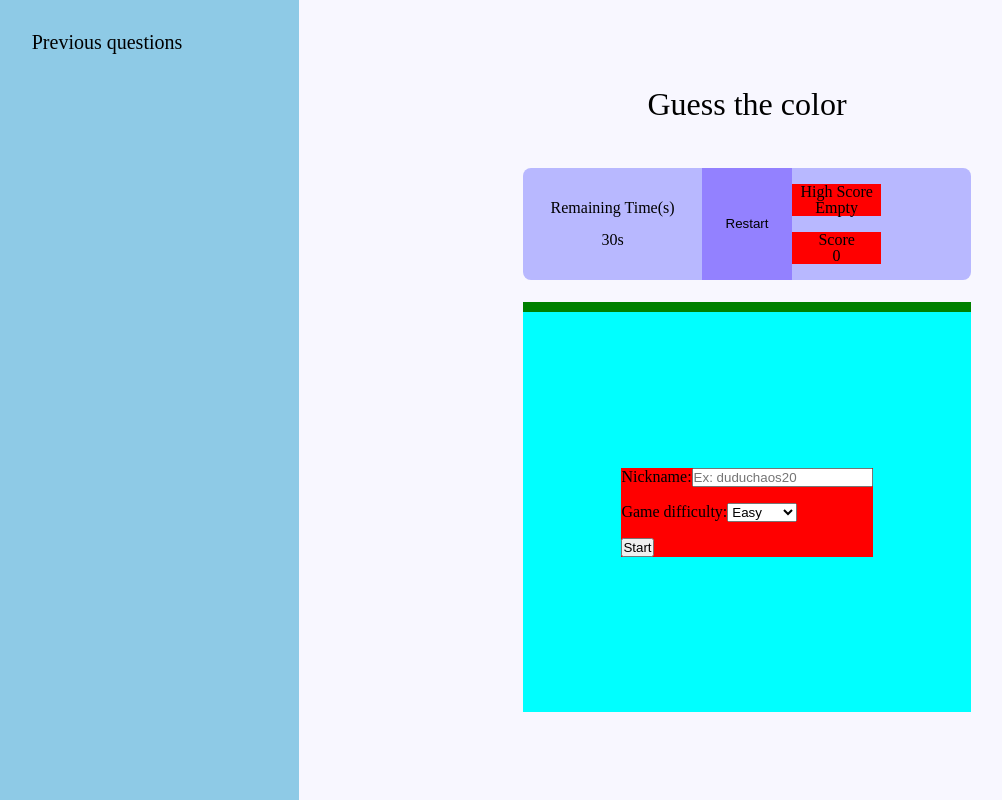
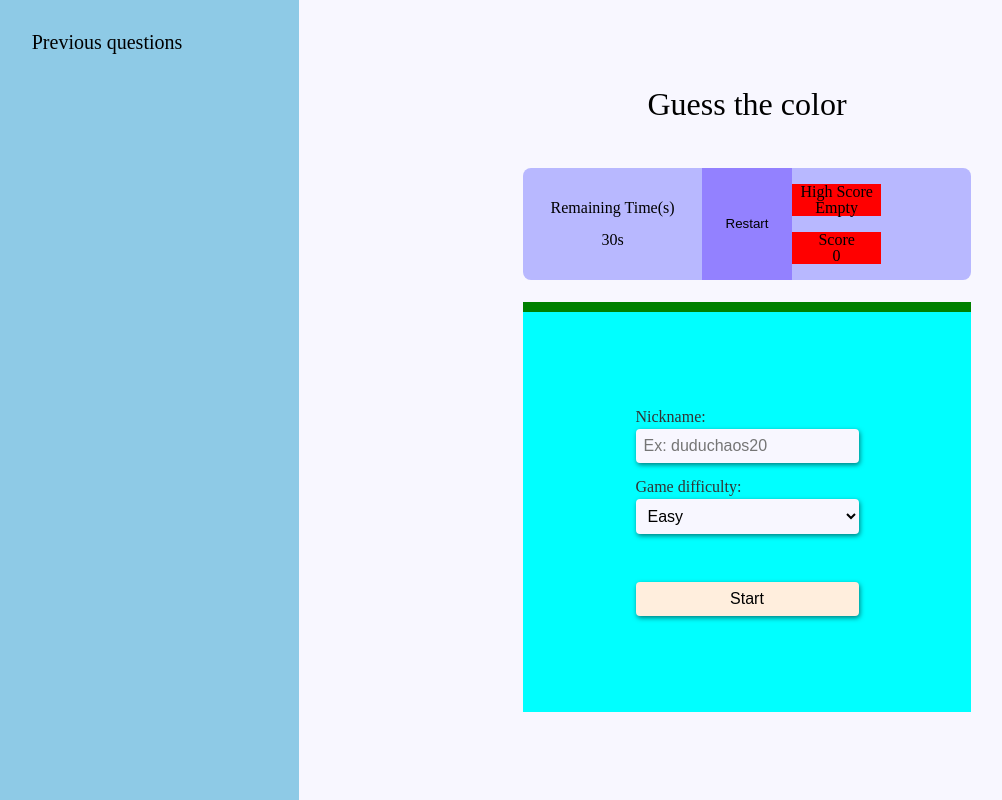
Before and after one commit to LuisEduardo20/Guess_The_Color, a React (Create React App) app: page / in a window 1280 px wide. Shown: the whole page, without its empty margins (85-1087 px from the left). Built offline with nearby package versions, Linux system fonts and the light colour scheme.

Commit message:
style: components style

```diff
--- a/src/screens/BeforeStart/index.jsx
+++ b/src/screens/BeforeStart/index.jsx
@@ -25,7 +25,7 @@ const BeforeStart = () => {
         <label htmlFor='game-difficulty'>Game difficulty:</label>
         <select
           id='game-difficulty'
-          defaultValue='easy-mode'
+          defaultValue={"easy-mode"}
           onChange={(e) => {
             setGameDifficulty(e.target.value);
           }}
--- a/src/screens/BeforeStart/styles.scss
+++ b/src/screens/BeforeStart/styles.scss
@@ -1,7 +1,45 @@
 .pre-game-form {
-  background-color: red;
-
   display: flex;
   flex-direction: column;
   gap: 1rem;
+  color: var(--black-soft);
+
+  label {
+    font-weight: 500;
+  }
+
+  input,
+  button,
+  select {
+    padding: 0.5rem 0.5rem;
+    border: none;
+    border-radius: 4px;
+    box-shadow: 1px 2px 5px rgba(0, 0, 0, 0.5);
+    font-size: 1rem;
+    background-color: var(--white);
+
+    &:focus {
+      outline: none;
+    }
+  }
+
+  button {
+    margin-top: 2rem;
+    width: 100%;
+    background-color: var(--soft-orange);
+    font-weight: 500;
+    transition: 0.5s;
+
+    &:hover {
+      background-color: var(--orange);
+      transform: scale(1.1);
+    }
+  }
 }
+
+.nick-name-container,
+.game-difficulty-container {
+  display: flex;
+  flex-direction: column;
+  gap: 0.25rem;
+}
```
